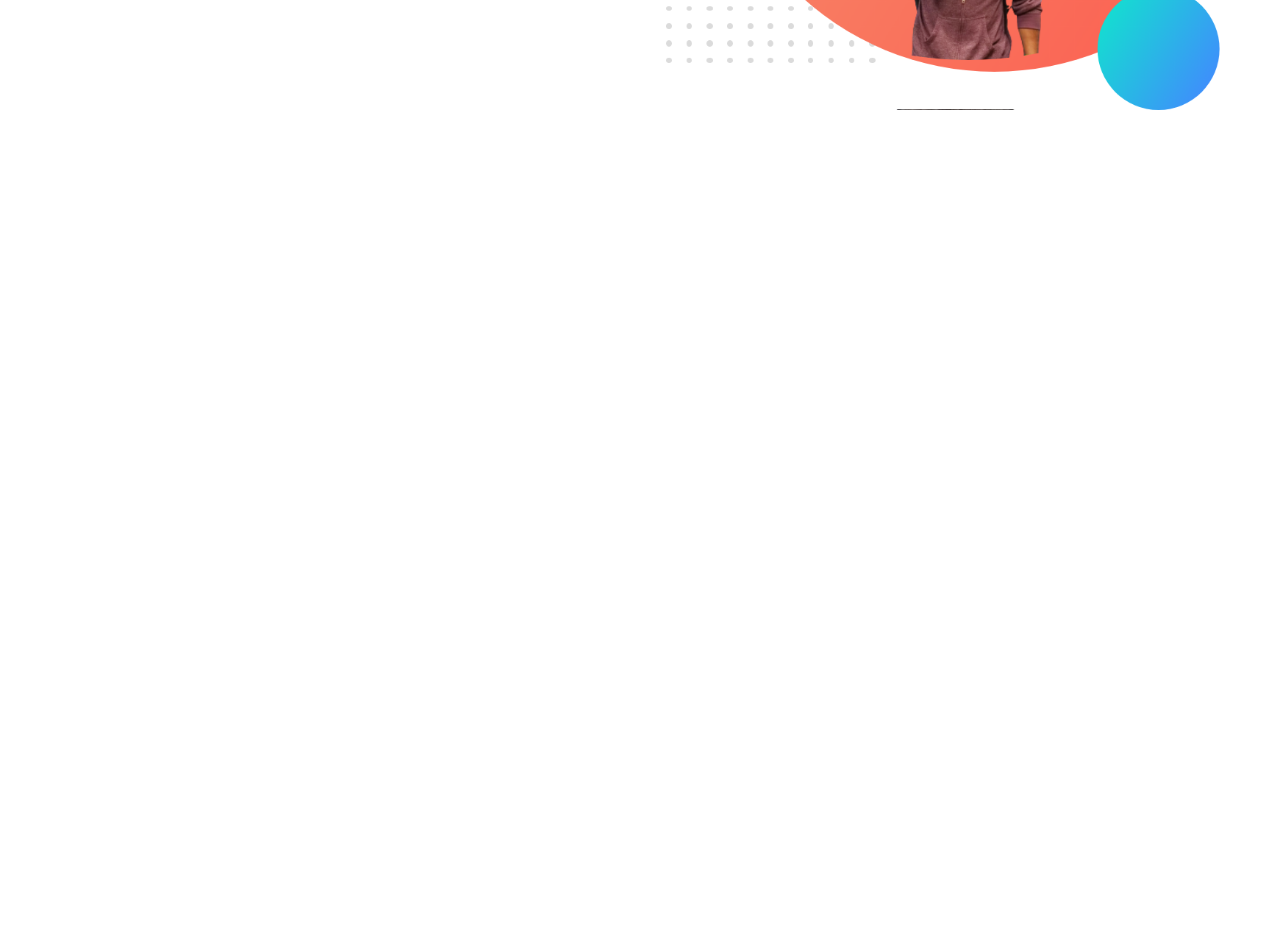
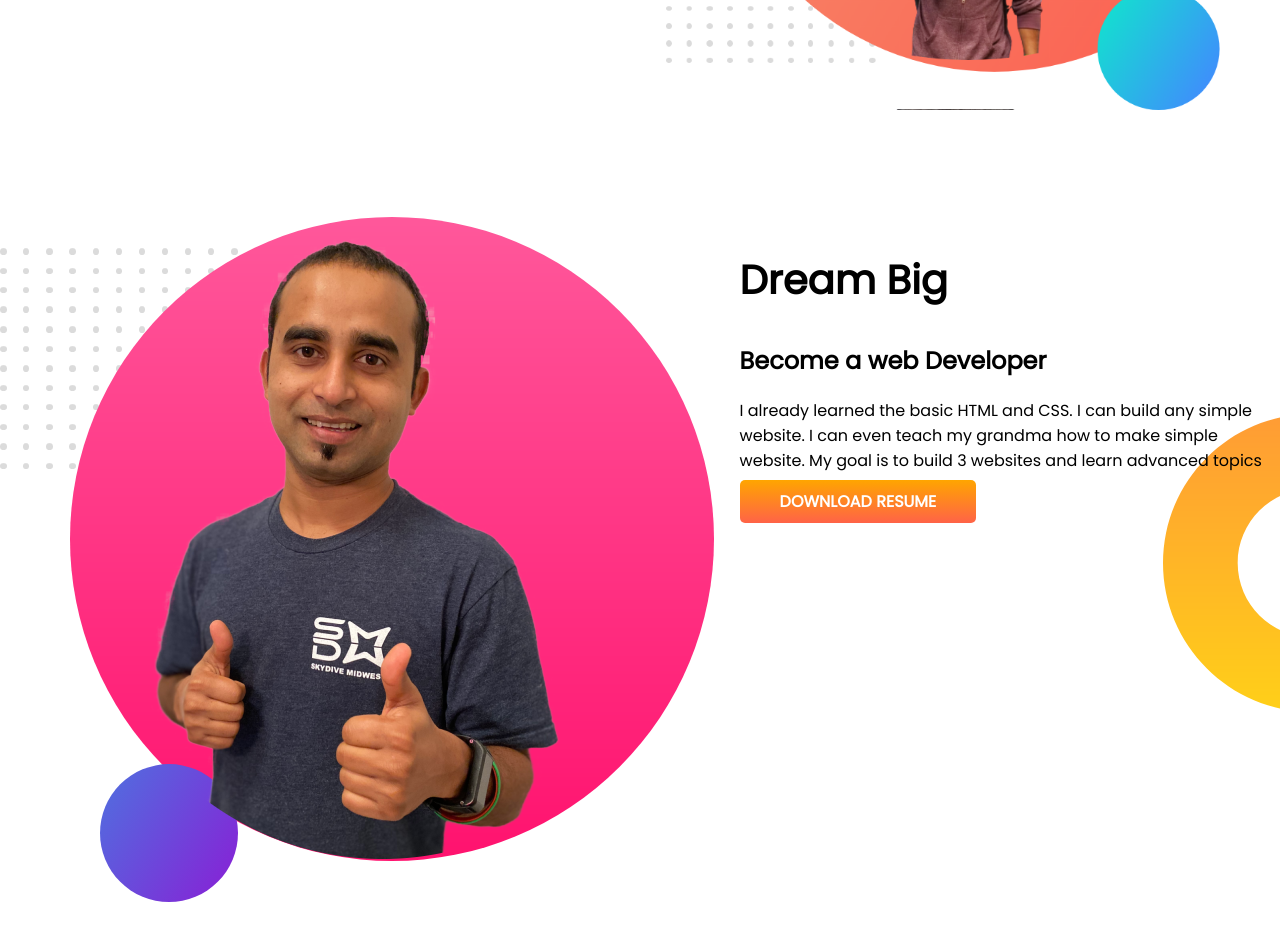
Before and after one commit to Mrstanzim/developer-portfolio, a plain HTML site: page index.html in a window 1280 px wide. Shown: the part 500-1440 px from the top of the page. Before the commit the page ends 800 px from the top, so only its background shows below. Drawn offline with Linux system fonts and the light colour scheme.

Commit message:
dream added

```diff
--- a/index.html
+++ b/index.html
@@ -30,6 +30,19 @@
             <img src="images/jhankar-pic-bg.png" alt="">
         </div>
     </section>
+    <section class="dream-big">
+        <div>
+            <img src="images/jhankar2.png" alt="">
+        </div>
+        <div class="half-width">
+            <h1>Dream Big</h1>
+            <h2>Become a web Developer</h2>
+            <p>I already learned the basic HTML and CSS. I can build any simple website. I can even teach my grandma how
+                to make simple website. My goal is to build 3 websites and learn advanced topics</p>
+            <a class="link-button" target="_blank" herf="">DOWNLOAD RESUME</a>
+        </div>
+
+    </section>
 </body>
 
 </html>
--- a/style.css
+++ b/style.css
@@ -14,11 +14,18 @@ h1 {
 
 section {
     display: flex;
+    margin-bottom: 100px;
 }
 
 .half-width {
     width: 50%;
     padding-left: 2%;
+}
+
+.dream-big {
+    background-image: url(images/dream-bg.png);
+    background-repeat: no-repeat;
+    background-position: right;
 }
 
 .half-width img {
```
